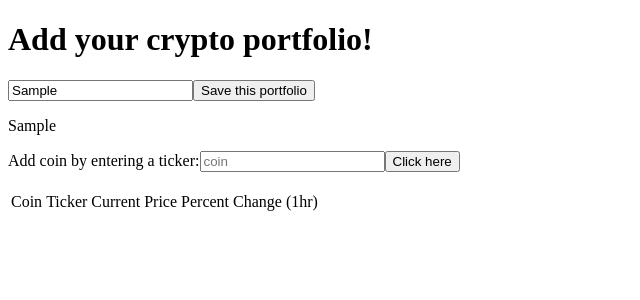
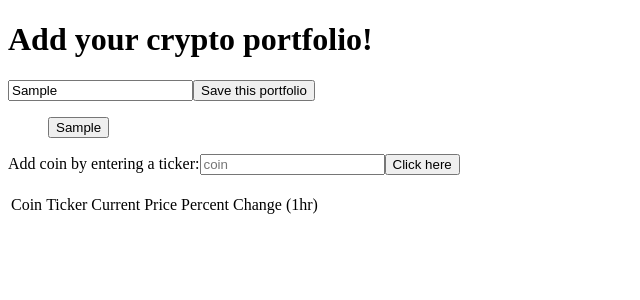
Before and after one commit to jkapl/cryptoriders, a React app: page / in a window 1280 px wide. Both pictures are taken after typing "Sample" into the empty fields and a click on the button "Save this portfolio". Shown: the top 300 px of the page, without its empty margins (0-640 px from the left). Built offline with nearby package versions, Linux system fonts and the light colour scheme; no server answers; the HTML template or start-up script is replaced by a standard one.

Commit message:
Add retrieve portfolio from database and render functionality

```diff
--- a/client/src/components/App.jsx
+++ b/client/src/components/App.jsx
@@ -14,6 +14,16 @@ const App = () => {
     getCoin(newCoin.symbol);
     e.preventDefault();
   };
+
+  const showPortfolio = (e) => {
+    console.log(e.target.value);
+    axios.get(`/api/portfolios/${e.target.value}`)
+      .then( ({ data }) => {
+        console.log(data);
+        setCoin([...data.coins]);
+      });
+    e.preventDefault();
+  }
 
   const savePortfolio = (e) => {
     addPortfolio([...portfolios, {name: portfolio, coins: coins}]);
@@ -45,7 +55,7 @@ const App = () => {
         .then(( { data } ) => {
           setCoin([...data]);
         })
-    }, 2000);
+    }, 15000);
   }, [coinToGet]);
 
   return (
@@ -59,7 +69,9 @@ const App = () => {
           Save this portfolio
         </button>
       </form>
-      <p> {portfolios.map(portfolio => portfolio.name)}</p>
+      <ul> {portfolios.map(portfolio =>
+        <button value={portfolio.name} onClick={e => showPortfolio(e)}>{portfolio.name}</button>)}
+      </ul>
       <form>
         <label>
           Add coin by entering a ticker:
```
Also changed, not shown: database/models.js (+14 -0 lines), 1 other file (tests, documents, lock files or other folders).
